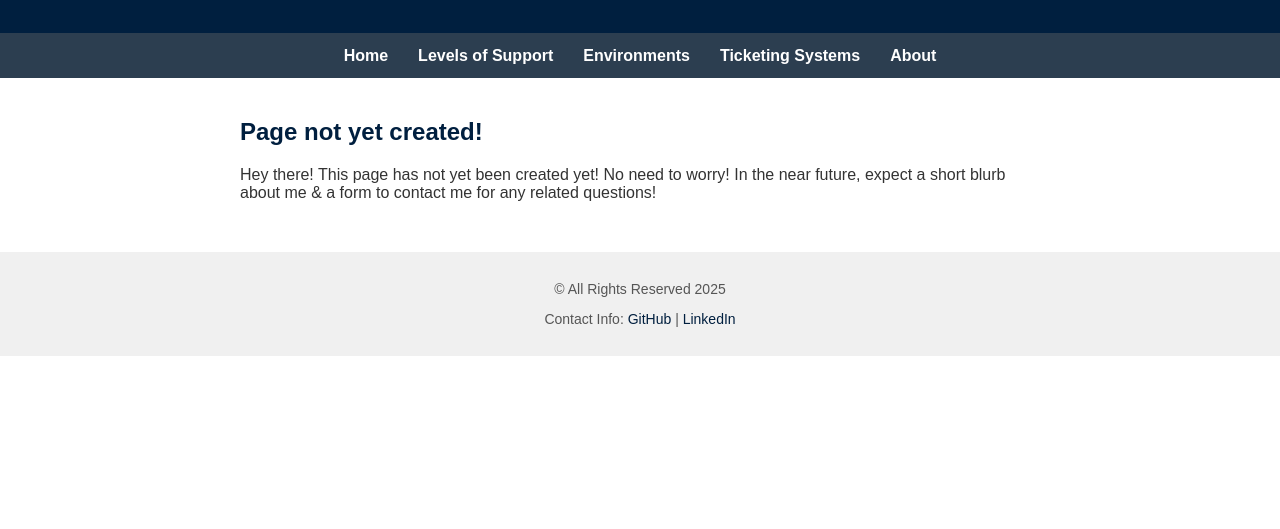
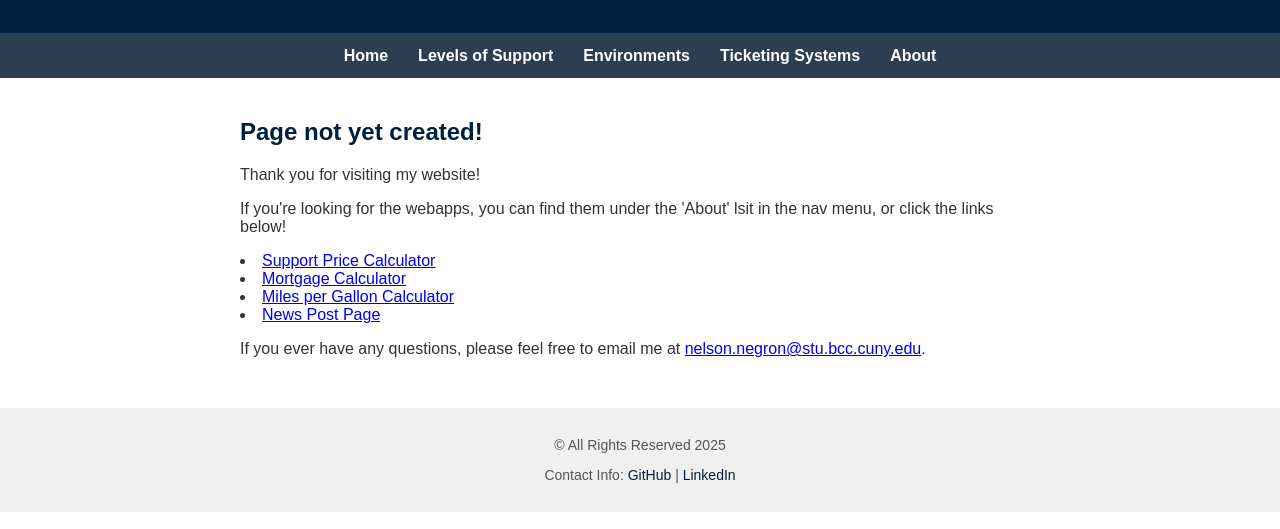
Before and after one commit to Nelson-Negron/nelson-personalwebsite, a plain HTML site: page about.html in a window 1280 px wide. Shown: the part 271-800 px from the top of the page. Drawn offline with Linux system fonts and the light colour scheme.

Commit message:
Update about.html

```diff
--- a/about.html
+++ b/about.html
@@ -36,9 +36,15 @@
         <main>
             <section>
                 <h2>Page not yet created!</h2>
-                <p>Hey there! This page has not yet been created yet! No need to worry! In the near future, expect a short
-                    blurb about me & a form to contact me for any related questions!
-                </p>
+                <p>Thank you for visiting my website!</p>
+                <p></p>
+                <p>If you're looking for the webapps, you can find them under the 'About' lsit in the nav menu, or click the links below!</p>
+                    <li><a href="calculator-form.html">Support Price Calculator</a></li>
+                    <li><a href="mortgage-calculator.html">Mortgage Calculator</a></li>
+                    <li><a href="MPG-calculator.html">Miles per Gallon Calculator</a></li>
+                    <li><a href="news.html">News Post Page</a></li>
+
+                <p>If you ever have any questions, please feel free to email me at <a href="nelson.negron@stu.bcc.cuny.edu"> nelson.negron@stu.bcc.cuny.edu</a>.</p>
             </section>
         </main>
 
@@ -50,4 +56,5 @@
             </p>
         </footer>
     </body>
+
 </html>
```
